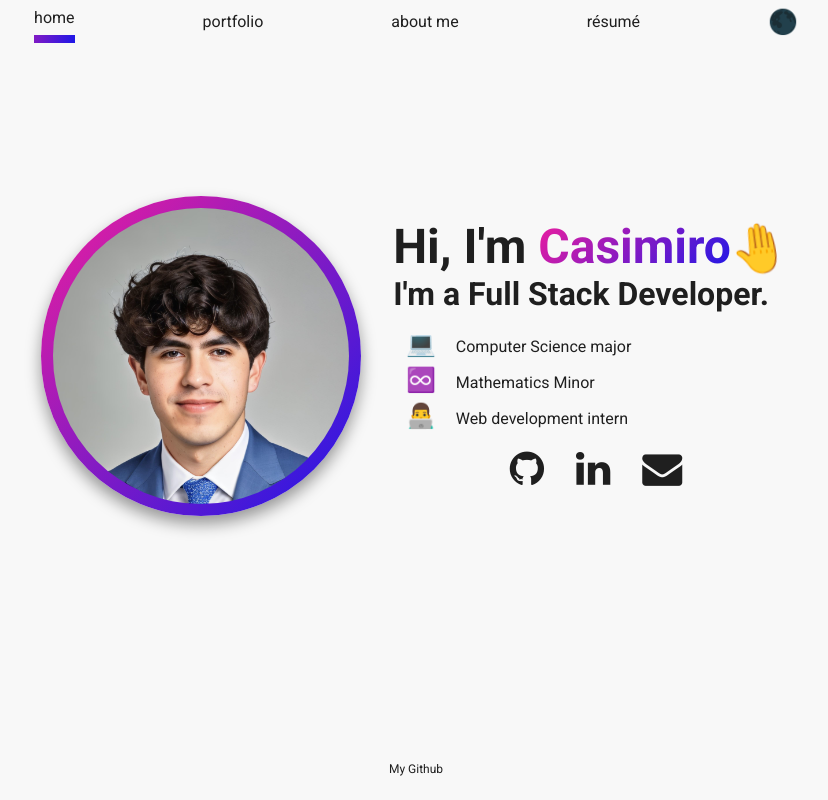
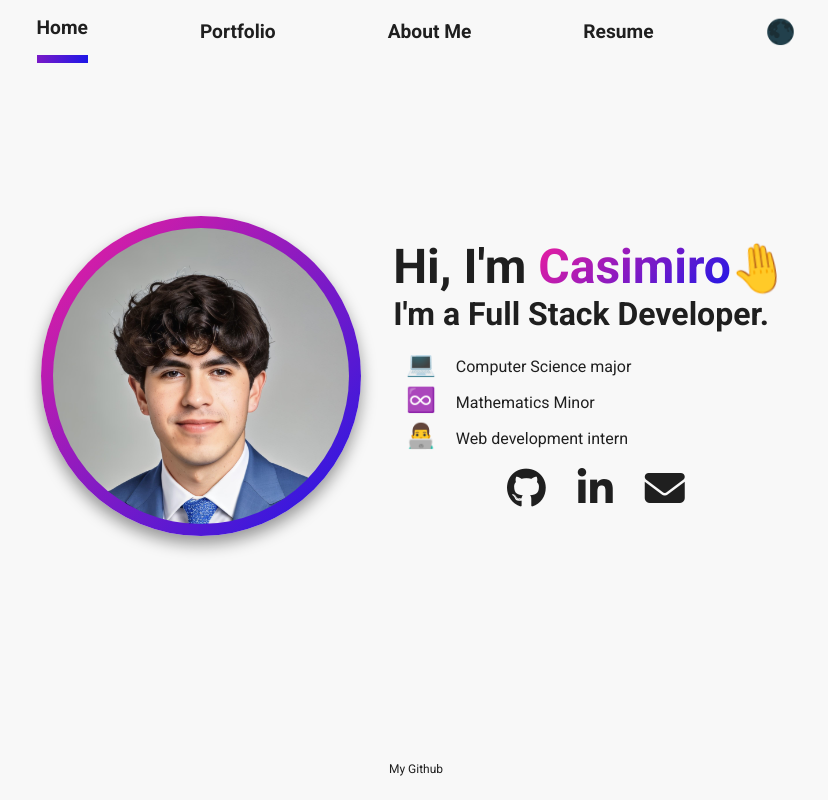
Before and after one commit to casrodr/react-portfolio, a React (Create React App) app: page / in a window 1280 px wide. Shown: the whole page, without its empty margins (224-1052 px from the left). Built offline with nearby package versions, Linux system fonts and the light colour scheme.

Commit message:
Text changes

```diff
--- a/public/index.html
+++ b/public/index.html
@@ -3,9 +3,12 @@
   <head>
     <meta charset="utf-8" />
     <link rel="icon" href="react-portfolio/cr-logo.svg" />
-    <link rel="stylesheet" href="https://stackpath.bootstrapcdn.com/font-awesome/4.7.0/css/font-awesome.min.css" media="screen">
-    <meta name="viewport" content="width=device-width, initial-scale=1" />
-    <meta name="theme-color" content="#000000" />
+  <script src="https://kit.fontawesome.com/61a3bf8f85.js" crossorigin="anonymous" defer></script>
+  <meta name="viewport" content="width=device-width, initial-scale=1" />
+  <meta name="theme-color" content="#000000" />
+  <meta http-equiv='cache-control' content='no-cache'>
+  <meta http-equiv='expires' content='0'>
+  <meta http-equiv='pragma' content='no-cache'>
 
     <base href="/">
     <meta
--- a/src/components/Navbar.js
+++ b/src/components/Navbar.js
@@ -30,19 +30,19 @@ export default function Navbar({darkMode, handleClick}) {
     return (
         <Box component={'nav'} width={'100%'}>
             <Box component={'ul'} display={'flex'} justifyContent={'center'} alignItems={'center'}
-                 gap={{xs: '2rem', md: '8rem'}}
-                 textTransform={'lowercase'} fontSize={'1rem'}>
+                 gap={{xs: '2rem', md: '7rem'}}
+                 textTransform={'upperrcase'} fontSize={'1.2rem'} fontWeight={'700'}>
                 {links.map((link, index) => (
                     <Box key={index} component={'li'} className={(link.active === active && !link.type) && Style.active}
                          sx={{borderImageSource: info.gradient}}>
                         <Link to={link.to} onClick={() => setActive(link.active)} className={Style.link}>
-                            {!link.type && <p style={{padding: '0.5rem 0'}}>{link.name}</p>}
+                            {!link.type && <p style={{padding: '1rem 0'}}>{link.name}</p>}
                             {link.type && <h1>{link.name}</h1>}
                         </Link>
                     </Box>
                 ))}
                 <li>
-                    <a href="">résumé</a>
+                    <a href="https://docs.google.com/document/d/1z5z8K3IK7Tnv2-_SBFJ82W24Gt7_0LPqmTNFFt1DLeE/edit?usp=sharing">Resume</a>
                 </li>
                 <li>
                     <Toggler darkMode={darkMode} handleClick={handleClick}/>
```
